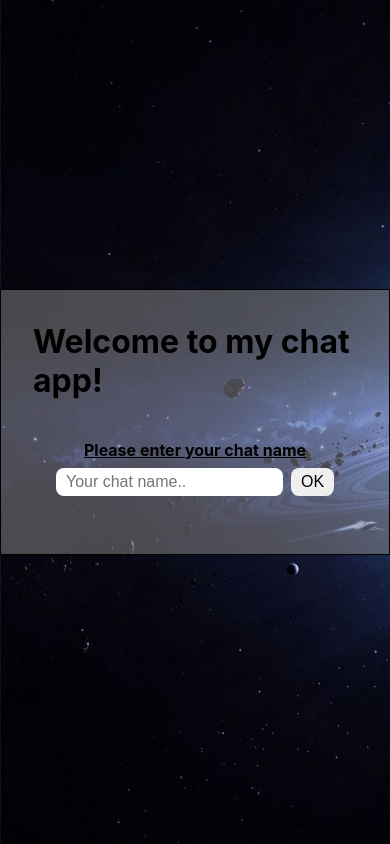
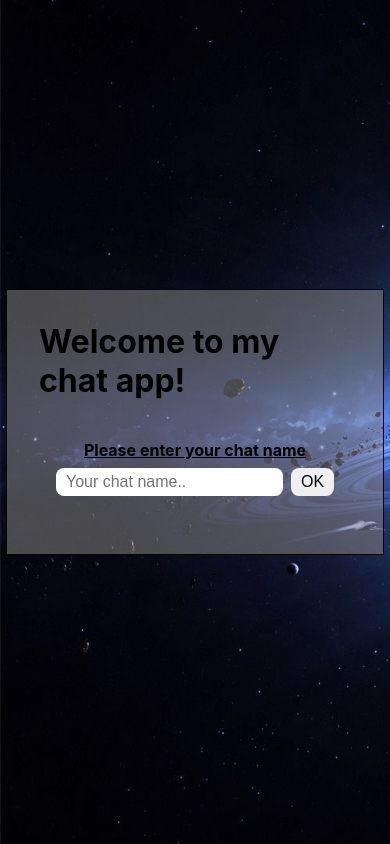
Before and after one commit to ggoran8/chat-app, a React (Create React App) app: page / in a window 390 px wide. Built offline with nearby package versions, Linux system fonts and the light colour scheme.

Commit message:
chat-app - media queries

```diff
--- a/src/components/LoginPage/LoginPage.module.css
+++ b/src/components/LoginPage/LoginPage.module.css
@@ -59,3 +59,15 @@
 	justify-content: center;
 	align-items: center;
 }
+
+@media (max-width: 425px) {
+	.login_box {
+		width: 80%;
+	}
+}
+
+@media (max-width: 320px) {
+	.login_box {
+		width: 70%;
+	}
+}
```
